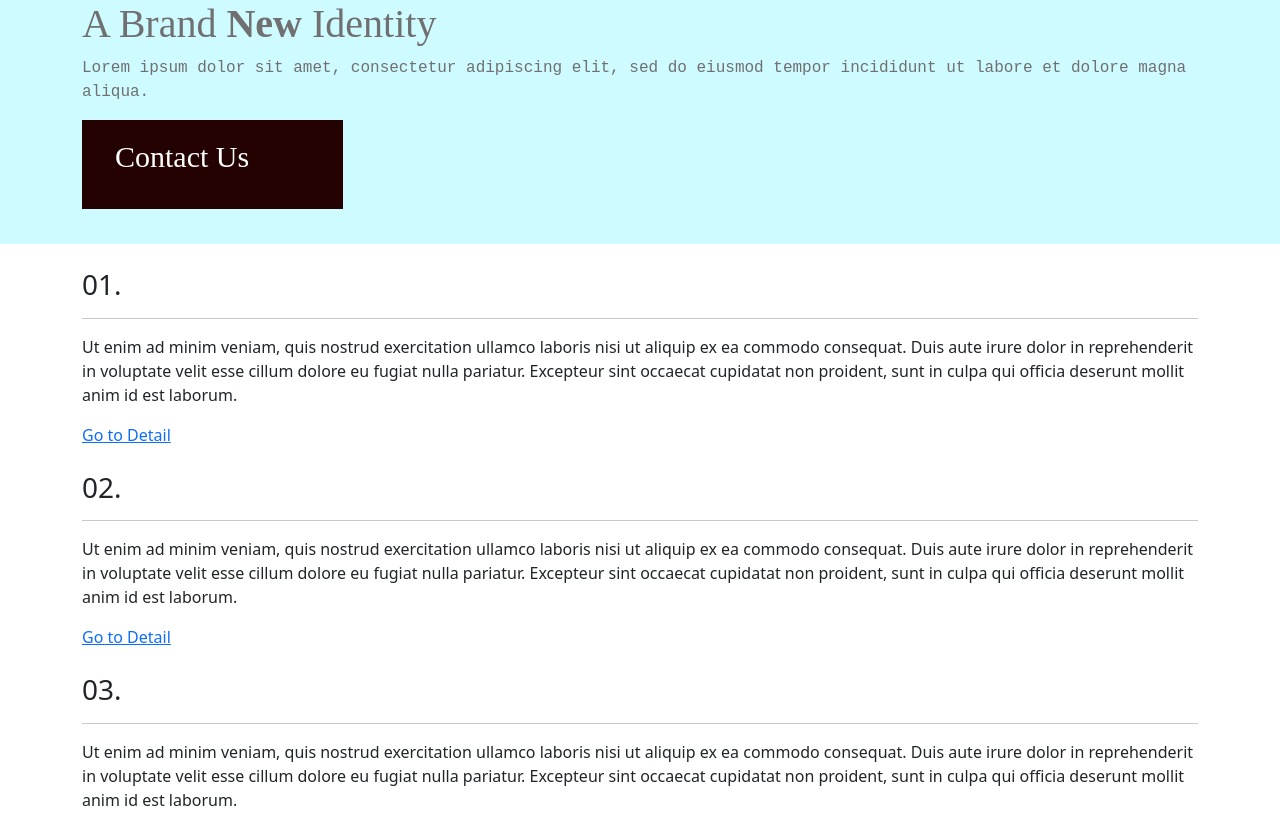
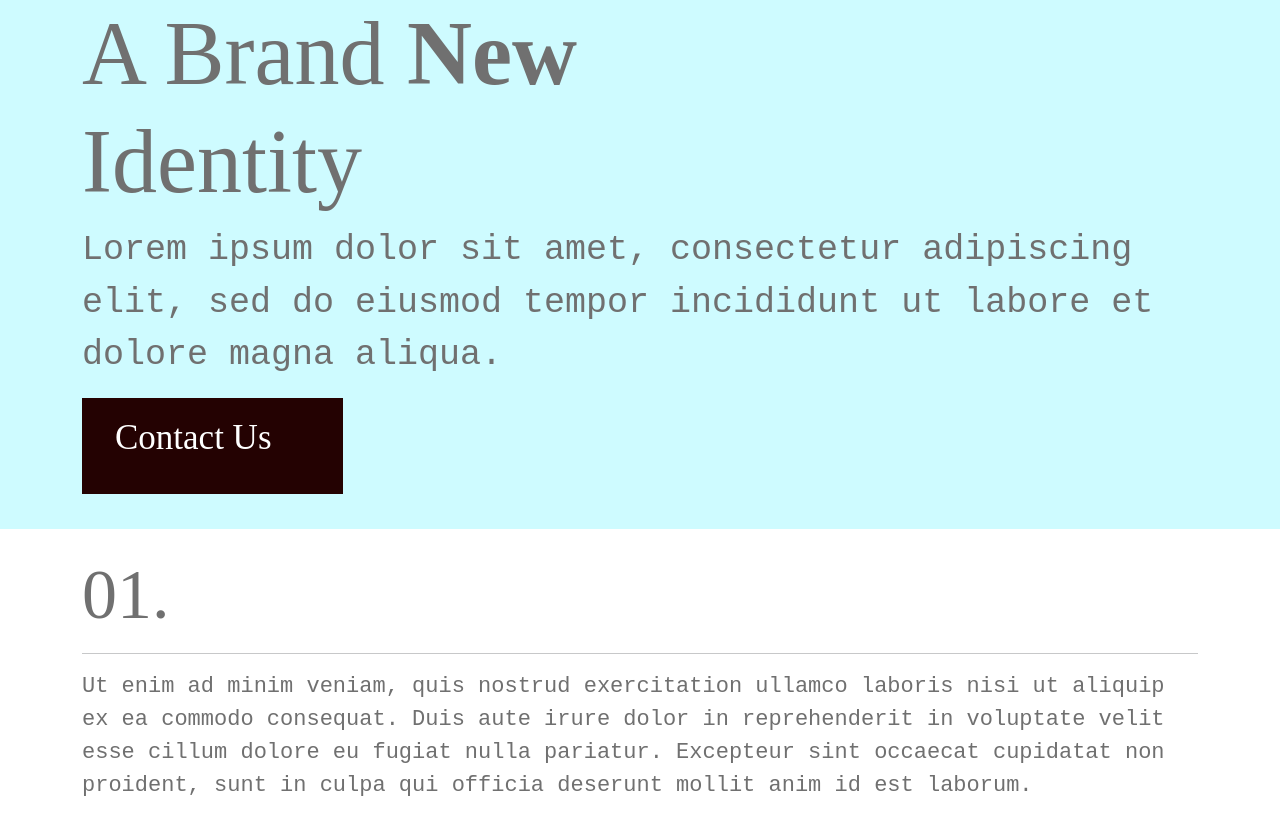
Before and after one commit to LittleZeus97/Dettaglio_Articolo.2, a plain HTML site: page index.html in a window 1280 px wide. Shown: the top 815 px of the page. Drawn offline with nearby package versions, Linux system fonts and the light colour scheme.

Commit message:
Page Text Closed

```diff
--- a/static/index.css
+++ b/static/index.css
@@ -7,6 +7,7 @@
     font-weight: 400;
     font-style: normal;
     color:#707070;
+    font-size: 90px;
 }
 
 .articleText{
@@ -14,6 +15,7 @@
     font-weight: 400;
     font-style: normal;
     color: #707070;
+    font-size: 35px;
 }
 
 .button{
@@ -25,6 +27,23 @@
     background: #240202;
     display: block;
     padding: 14px 33px 14px 33px;
-    font-size: 30px;
+    font-size: 35px;
     margin-bottom: 35px;
 }
+
+.listItem h3{
+    font-family: "Merriweather", serif;
+    font-weight: 400;
+    font-style: normal;
+    color:#707070;
+    font-size: 70px
+
+}
+
+.listItem p{
+    font-family: "Courier Prime", monospace;
+    font-weight: 400;
+    font-style: normal;
+    color: #707070;
+    font-size: 22px;
+}
```
